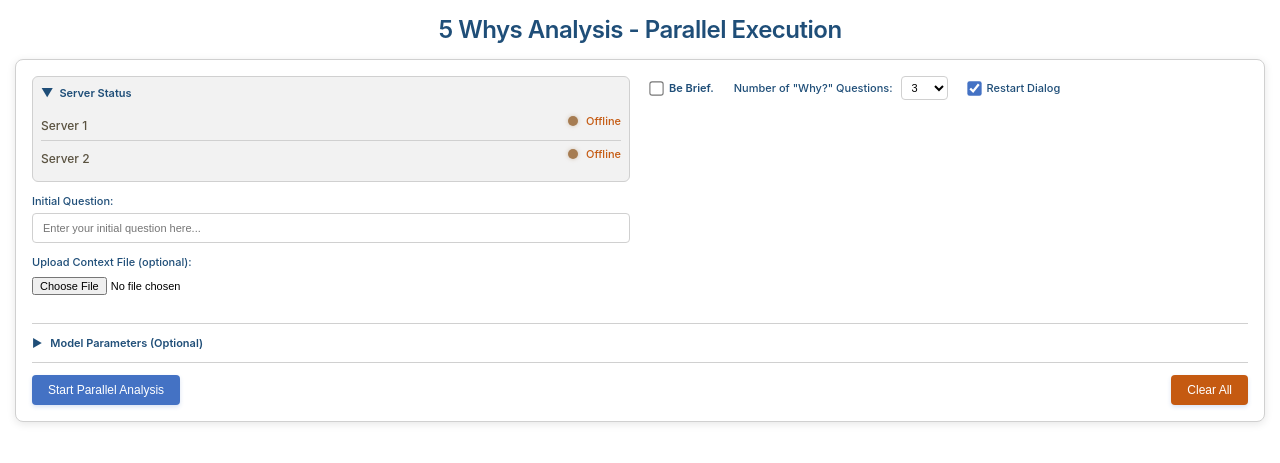
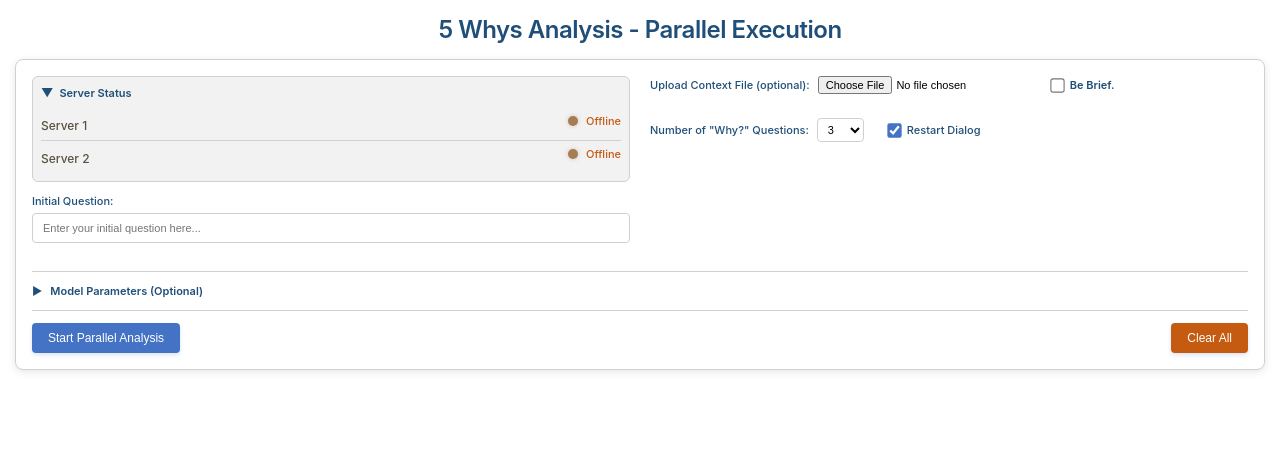
Before and after one commit to mjbernaski/multipleservers, a Flask app: page / in a window 1280 px wide. Shown: the top 463 px of the page. Run offline with Flask 3, Linux system fonts and the light colour scheme; data that the repository does not hold is empty; some libraries are stand-ins or nearby versions.

Commit message:
Move Be Brief, Number of Whys, and Restart Dialog to same horizontal line as Choose File with proper spacing

```diff
--- a/templates/five_whys_parallel.html
+++ b/templates/five_whys_parallel.html
@@ -408,16 +408,17 @@
                         <input type="text" id="question" placeholder="Enter your initial question here..." value="" style="font-size: 11px;">
                     </div>
 
-                    <div class="form-group">
-                        <label for="fileUpload" style="font-size: 11px;">Upload Context File (optional):</label>
-                        <input type="file" id="fileUpload" accept=".txt,.md,.log,.json" onchange="updateFileInfo()" style="font-size: 11px;">
-                        <div id="fileInfo" style="margin-top: 5px; font-size: 10px; color: #808080;"></div>
-                    </div>
                 </div>
 
                 <!-- Right Column -->
                 <div>
-                    <div class="form-group" style="display: flex; align-items: center; gap: 20px; flex-wrap: wrap;">
+                    <div class="form-group">
+                        <div style="display: flex; align-items: center; gap: 24px; flex-wrap: wrap;">
+                            <div style="display: flex; align-items: center; gap: 8px;">
+                                <label for="fileUpload" style="margin: 0; font-size: 11px; color: #1f4e78; font-weight: 500;">Upload Context File (optional):</label>
+                                <input type="file" id="fileUpload" accept=".txt,.md,.log,.json" onchange="updateFileInfo()" style="font-size: 11px;">
+                            </div>
+
                             <label style="display: flex; align-items: center; cursor: pointer; margin: 0; font-weight: 600; color: #1f4e78; font-size: 11px;">
                                 <input type="checkbox" id="beBrief" style="width: auto; margin-right: 6px; cursor: pointer; accent-color: #4472c4; transform: scale(1.1);">
                                 <span>Be Brief.</span>
@@ -443,6 +444,8 @@
                                 <input type="checkbox" id="restartDialog" checked style="width: auto; margin-right: 6px; cursor: pointer; accent-color: #4472c4; transform: scale(1.1);">
                                 <span>Restart Dialog</span>
                             </label>
+                        </div>
+                        <div id="fileInfo" style="margin-top: 5px; font-size: 10px; color: #808080;"></div>
                     </div>
                 </div>
             </div>
```
Lines whose indentation alone changed are shown as unchanged.
